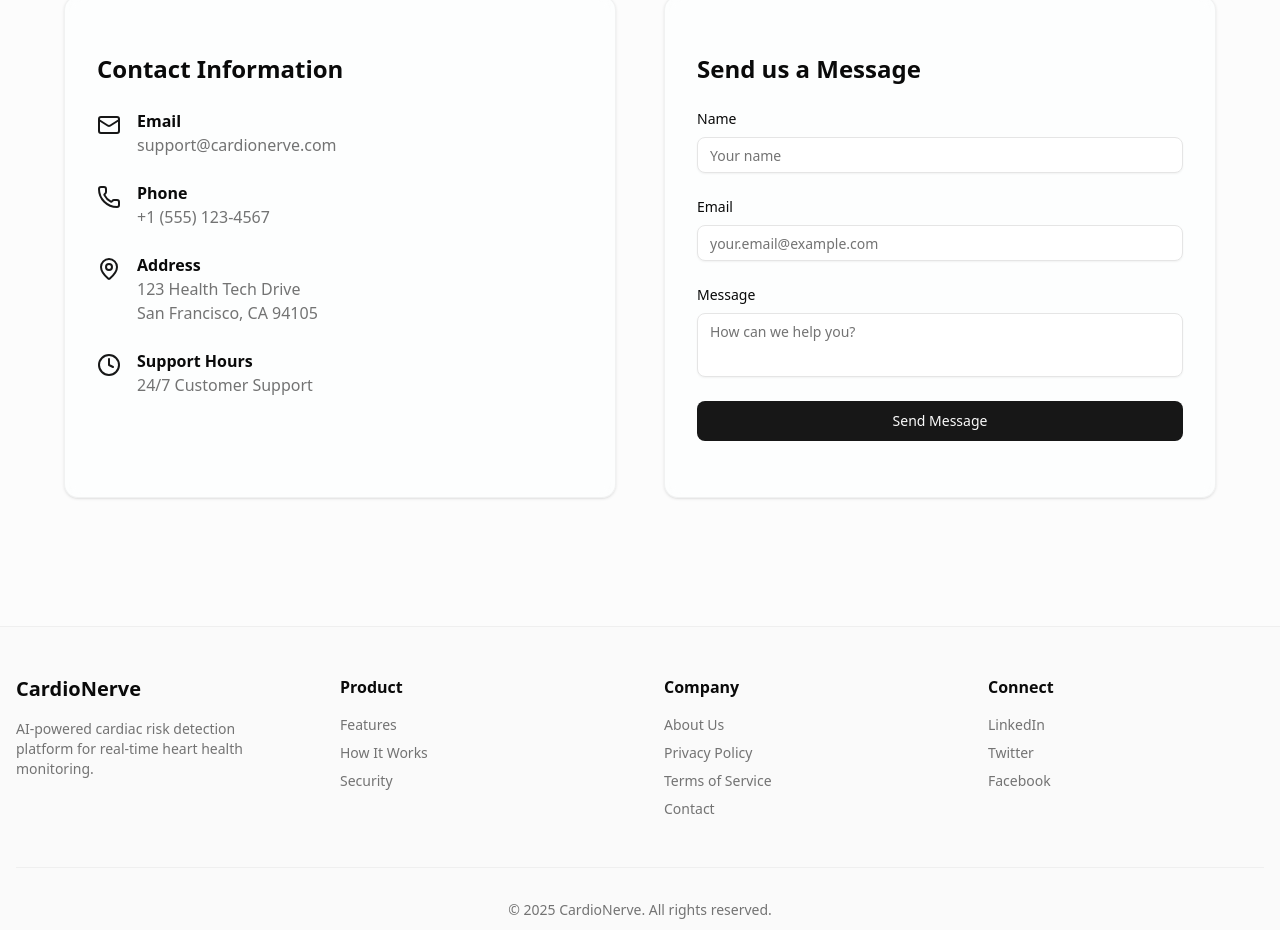
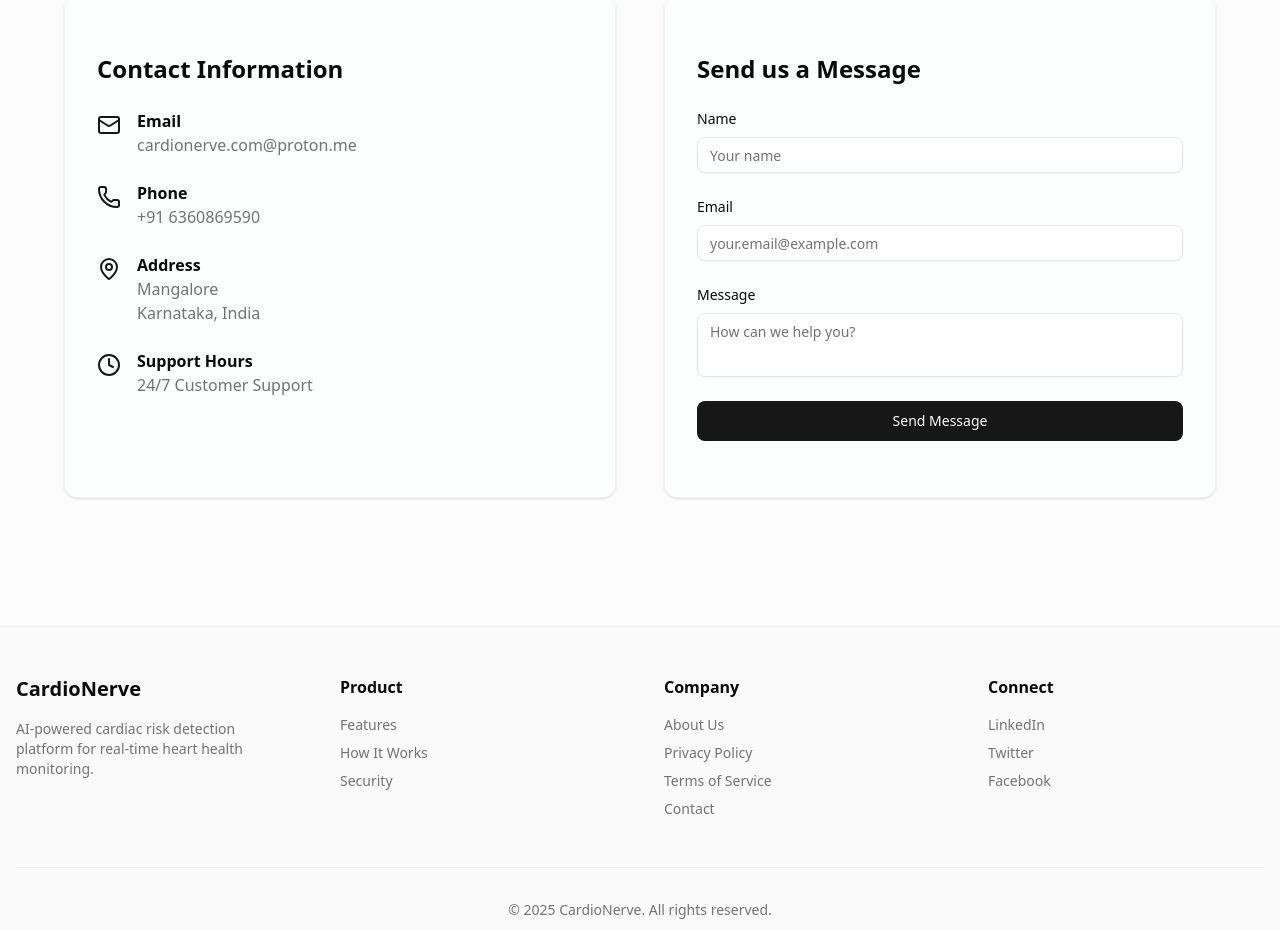
Before and after one commit to abbysallord/Cardionerve, a Next.js app: page / in a window 1280 px wide. Shown: the part 4940-5870 px from the top of the page. Built offline with nearby package versions, Linux system fonts and the light colour scheme.

Commit message:
changed contact info

```diff
--- a/components/CardioNerveWebsite.tsx
+++ b/components/CardioNerveWebsite.tsx
@@ -711,7 +711,7 @@ const CardioNerveWebsite: React.FC = () => {
                       <div>
                         <div className="font-semibold">Email</div>
                         <div className="text-muted-foreground">
-                          support@cardionerve.com
+                          cardionerve.com@proton.me
                         </div>
                       </div>
                     </div>
@@ -721,7 +721,7 @@ const CardioNerveWebsite: React.FC = () => {
                       <div>
                         <div className="font-semibold">Phone</div>
                         <div className="text-muted-foreground">
-                          +1 (555) 123-4567
+                          +91 6360869590
                         </div>
                       </div>
                     </div>
@@ -731,9 +731,9 @@ const CardioNerveWebsite: React.FC = () => {
                       <div>
                         <div className="font-semibold">Address</div>
                         <div className="text-muted-foreground">
-                          123 Health Tech Drive
+                          Mangalore
                           <br />
-                          San Francisco, CA 94105
+                          Karnataka, India
                         </div>
                       </div>
                     </div>
```
